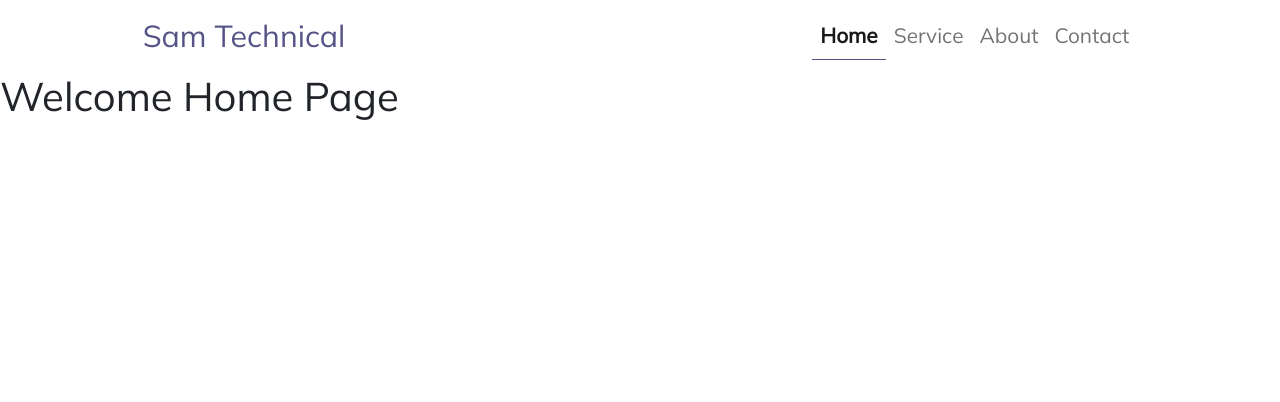
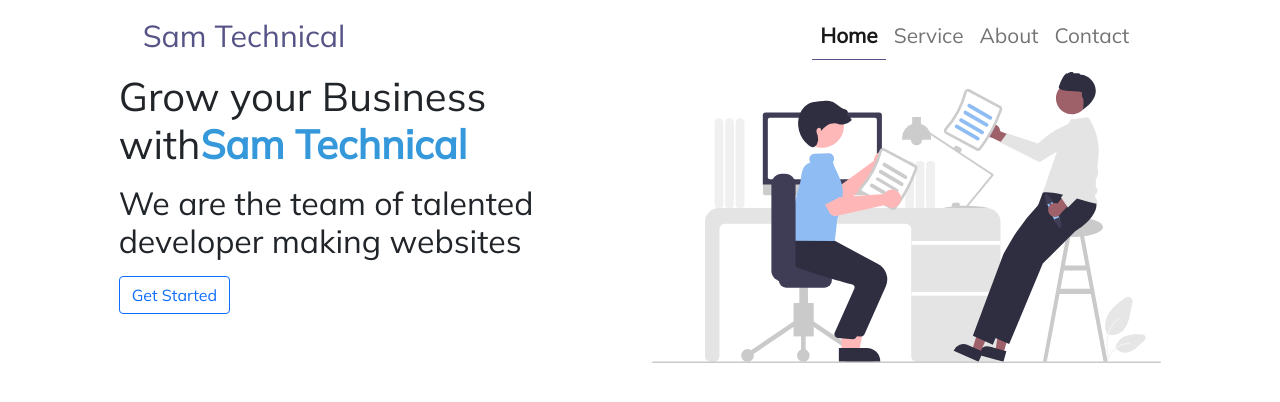
Before and after one commit to samstyle321/sam-technical, a React (Create React App) app: page / in a window 1280 px wide. Shown: the top 402 px of the page. Built offline with nearby package versions, Linux system fonts and the light colour scheme.

Commit message:
Creating Home page

```diff
--- a/src/Home.js
+++ b/src/Home.js
@@ -1,7 +1,36 @@
 import React from "react";
+import web from "../src/images/img2.svg";
 const Home = () => {
   return (
-    <h1>Welcome Home Page</h1>
+    <>
+      <section id="header">
+        <div className="container-fluid nav_bg">
+          <div className="row">
+            <div className="col-10 mx-auto">
+              <div className="row">
+                <div className="col-md-6 pt-5 pt-lg-0 order-2 order-lg-1">
+                  <h1>
+                    Grow your Business with
+                    <strong className=" brand-name">Sam Technical</strong>
+                  </h1>
+                  <h2 className="my-3">
+                    We are the team of talented developer making websites
+                  </h2>
+                  <div className="mt-3">
+                    <a href="#" className="btn btn-outline-primary ">
+                      Get Started
+                    </a>
+                  </div>
+                </div>
+                <div className="col-lg-6 order-1 order-lg-2 header-img">
+                  <img src={web} className="img-fluid animated" alt="" />
+                </div>
+              </div>
+            </div>
+          </div>
+        </div>
+      </section>
+    </>
   );
 };
 
--- a/src/index.css
+++ b/src/index.css
@@ -23,3 +23,12 @@
   font-weight: bold;
   border-bottom: 1px solid #565387;
 }
+.brand-name {
+  padding-top: 0.3125rem;
+  padding-bottom: 0.3125rem;
+  margin-right: 1rem;
+
+  text-decoration: none;
+  white-space: nowrap;
+  color: #3498db;
+}
```
Also changed, not shown: src/images/img2.svg (added).
